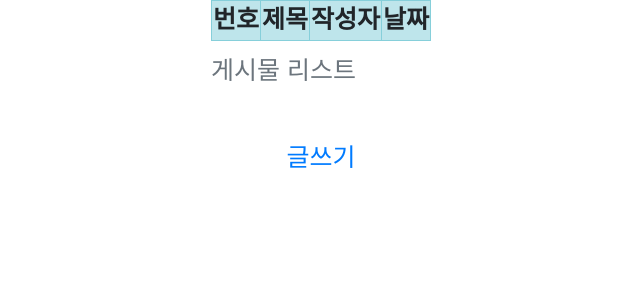
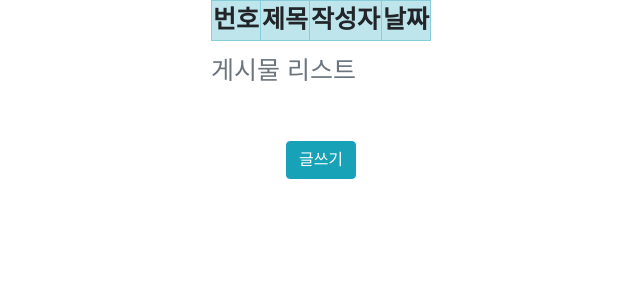
Before and after one commit to cndjrdms79/5_team_mini_project, a Java web app: page /mini_project/bbs.jsp in a window 1280 px wide. Shown: the part 124-424 px from the top of the page, without its empty margins (319-959 px from the left). Run offline with Tomcat 11, a stand-in JSP engine, Linux system fonts and the light colour scheme; data that the repository does not hold is empty; database files in the repository are not loaded.

Commit message:
버튼수정

```diff
--- a/mini_project/WebContent/mini_project/bbs.jsp
+++ b/mini_project/WebContent/mini_project/bbs.jsp
@@ -114,7 +114,7 @@ body {
 	<%} %>
 
 	</table><br/>
-	<a href="write.jsp">글쓰기</a><br/>
+	<button type="button" class="btn btn-info"><a href="write.jsp"><span style="color: white;">글쓰기</span></a><br/></button>
 	</div>
 </body>
 </html>
--- a/mini_project/WebContent/mini_project/login.jsp
+++ b/mini_project/WebContent/mini_project/login.jsp
@@ -95,7 +95,7 @@ body {
 </tr>
 
 <tr>
-	<td>비빌번호</td>
+	<td>비밀번호</td>
 	<td><input type = "password" name ="user_pw" required="required" placeholder="Password"/ maxlength="20"></td>
 </tr>
 
```
